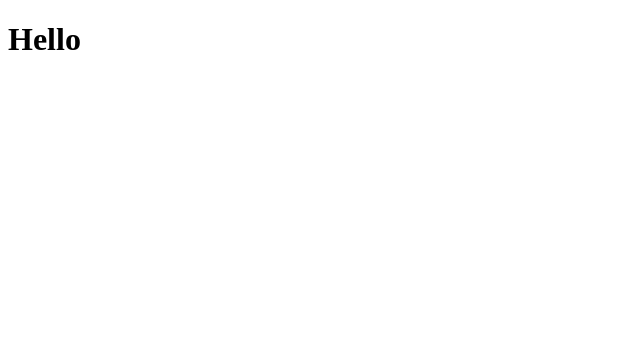
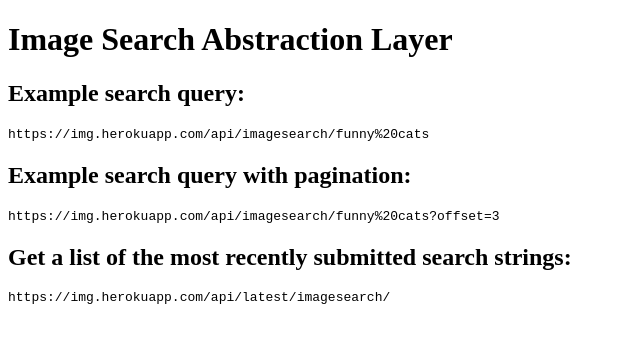
Before and after one commit to g1st/img-search, a website: page index.html in a window 1280 px wide. Shown: the whole page, without its empty margins (0-640 px from the left). Drawn offline with Linux system fonts and the light colour scheme.

Commit message:
wrong(atm) links with usage information

```diff
--- a/index.html
+++ b/index.html
@@ -6,6 +6,16 @@
 
   </head>
   <body>
-    <h1>Hello</h1>
+    <h1>Image Search Abstraction Layer</h1>
+
+    <h2>Example search query:</h2>
+    <pre>https://img.herokuapp.com/api/imagesearch/funny%20cats</pre>
+
+    <h2>Example search query with pagination:</h2>
+    <pre>https://img.herokuapp.com/api/imagesearch/funny%20cats?offset=3</pre>
+
+    <h2>Get a list of the most recently submitted search strings:</h2>
+    <pre>https://img.herokuapp.com/api/latest/imagesearch/</pre>
+
   </body>
 </html>
```
